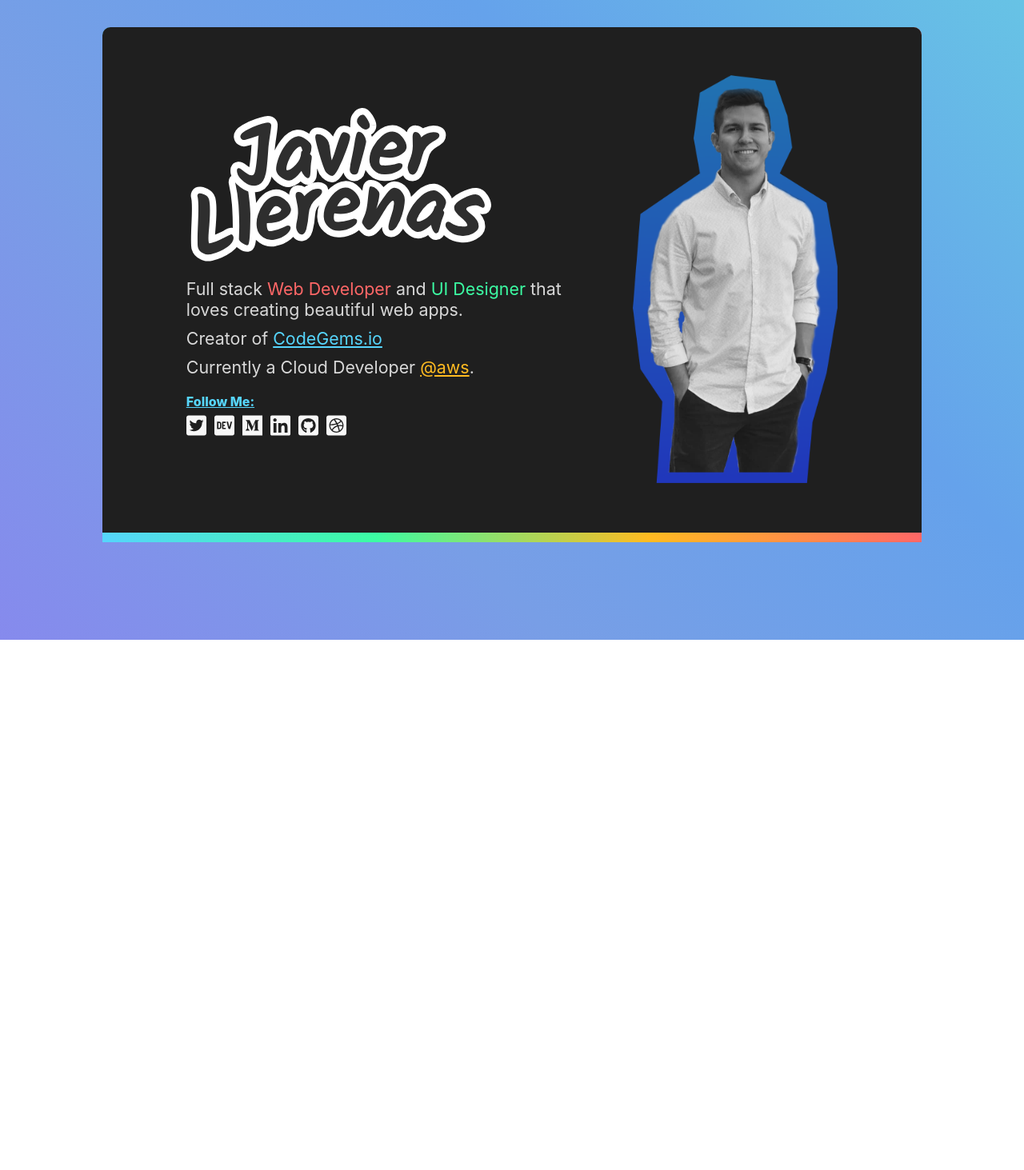
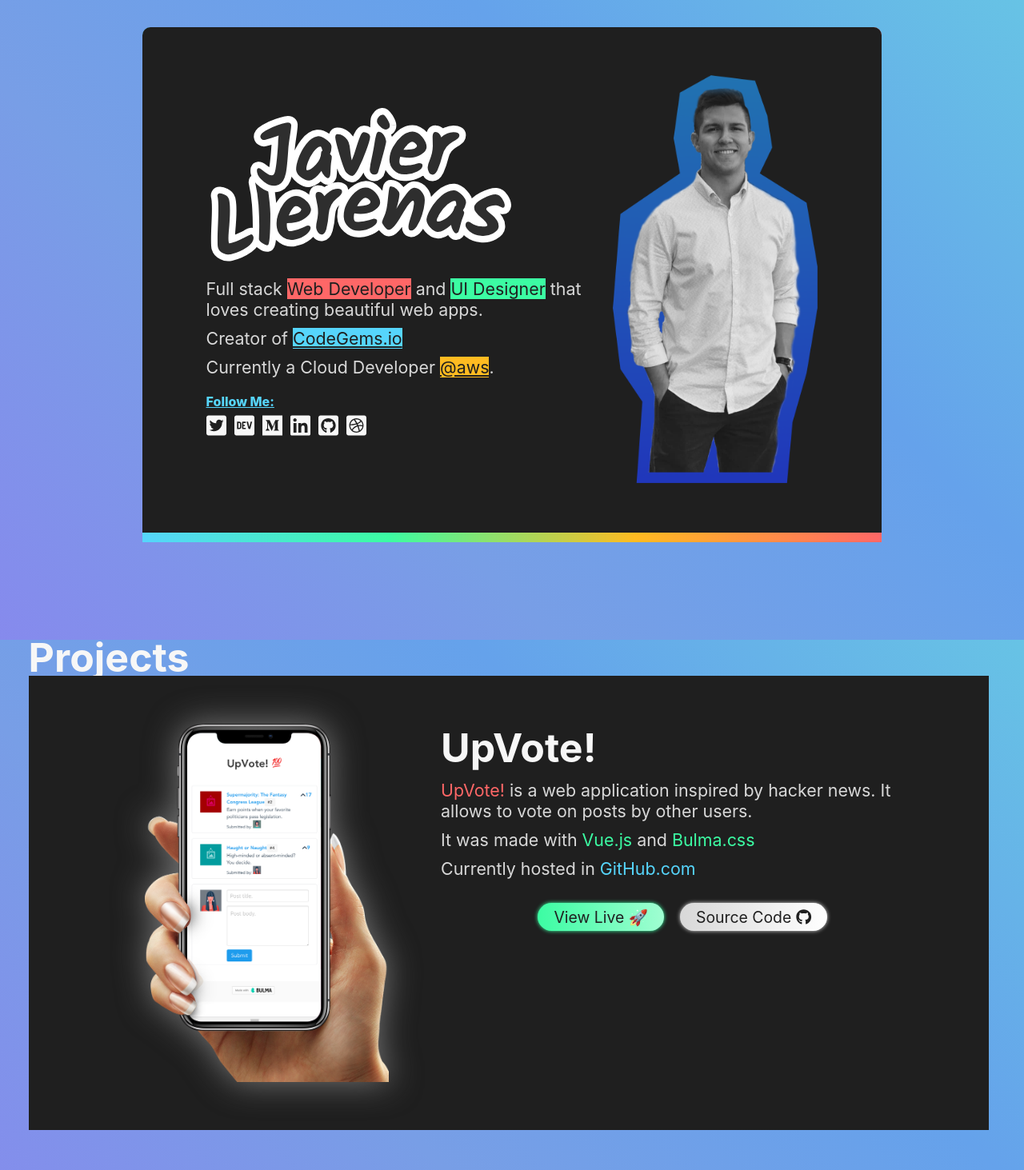
Before and after one commit to javillerenas/portfolio, a Vue app: page / in a window 1280 px wide. Shown: the whole page at 80% size. Before the commit the page ends 800 px from the top, so only its background shows below. Built offline with nearby package versions, Linux system fonts and the light colour scheme.

Commit message:
feat(projects): create ProjectCard

```diff
--- a/src/App.vue
+++ b/src/App.vue
@@ -2,6 +2,12 @@
   <div id="app">
     <div class="hero">
       <HeroCard />
+    </div>
+    <div class="projects">
+      <h1 class="projects__title title">Projects</h1>
+      <div class="projects__list">
+        <ProjectCard />
+      </div>
     </div>
   </div>
 </template>
@@ -37,8 +43,10 @@
 #app {
   -webkit-font-smoothing: antialiased;
   -moz-osx-font-smoothing: grayscale;
+  padding-bottom: 5rem;
 
   .hero {
+    padding: 0 calc(1rem + 2vw);
     height: 100vh;
     display: flex;
     justify-content: center;
@@ -54,5 +62,12 @@
     }
   }
 
+  .projects {
+    padding: 0 calc(1rem + 2vw);
+    display: flex;
+    flex-direction: column;
+
+  }
+
 }
 </style>
--- a/src/assets/styles/main.less
+++ b/src/assets/styles/main.less
@@ -55,31 +55,50 @@
 .orange {
   color: @orange;
 }
+.black {
+  color: @black;
+}
+.bg-red {
+  background-color: @red;
+}
+.bg-blue {
+  background-color: @blue;
+}
+.bg-green {
+  background-color: @green;
+}
+.bg-orange {
+  background-color: @orange;
+}
 
 // buttons
 .btn {
   font-size: 2rem;
-  letter-spacing: 0.2rem;
   border: none;
-  border-radius: 4px;
+  border-radius: 5px;
+
+  &:hover {
+    cursor: pointer;
+  }
+
 }
 .btn--blue {
   color: white;
   background-color: @blue;
   background-image: linear-gradient(to right, @blue, lighten(@blue, 20%));
-  box-shadow: 0px 0px 30px @blue;
+  box-shadow: 0px 0px 5px @blue;
 }
 .btn--grey {
   color: white;
   background-color: @dark-grey;
   background-image: linear-gradient(to right, @dark-grey, lighten(@dark-grey, 20%));
-  box-shadow: 0px 0px 30px @dark-grey;
+  box-shadow: 0px 0px 5px @dark-grey;
 }
 .btn--green {
   color: white;
   background-color: @green;
   background-image: linear-gradient(to right, @green, lighten(@green, 20%));
-  box-shadow: 0px 0px 30px @green;
+  box-shadow: 0px 0px 5px @green;
 }
 
 
--- a/src/assets/styles/normalize.less
+++ b/src/assets/styles/normalize.less
@@ -1,3 +1,3 @@
-img, figure, video, div {
+img, figure, video, div, h1, h2, h3, h4, h5, h6, p {
   margin: 0;
 }
--- a/src/components/HeroCard.vue
+++ b/src/components/HeroCard.vue
@@ -3,9 +3,9 @@
     <div class="hero-card__content">
       <img src="@/assets/imgs/name.svg" alt="Name">
       <div class="hero-card__text">
-        <p>Full stack <span class="red">Web Developer</span> and <span class="green">UI Designer</span> that <br>loves creating beautiful web apps.</p>
-        <p>Creator of <a class="blue" href="#">CodeGems.io</a></p>
-        <p>Currently a Cloud Developer <a class="orange" href="https://aws.amazon.com">@aws</a>.</p>
+        <p>Full stack <span class="bg-red black">Web Developer</span> and <span class="bg-green black">UI Designer</span> that <br>loves creating beautiful web apps.</p>
+        <p>Creator of <a class="bg-blue black" href="#">CodeGems.io</a></p>
+        <p>Currently a Cloud Developer <a class="bg-orange black" href="https://aws.amazon.com">@aws</a>.</p>
       </div>
       <p class="follow-me blue">Follow Me:</p>
       <div class="hero-card__social">
@@ -50,12 +50,11 @@
 @import '../assets/styles/styles.less';
 
 .hero-card {
-  font-family: -apple-system, system-ui, BlinkMacSystemFont;
   background-color: @black;
   display: flex;
   justify-content: space-around;
   padding: 6rem 8rem;
-  width: 80vw;
+  // width: 80vw;
   max-width: 1200px;
   display: flex;
   border-top-right-radius: @card-border;
--- a/src/components/ProjectCard.vue
+++ b/src/components/ProjectCard.vue
@@ -1,5 +1,24 @@
 <template>
-  <div >
+  <div class="project-card">
+    <div class="image">
+      <img src="@/assets/imgs/projects/upvote.png" alt="UpVote! a hacker-news insipred app">
+    </div>
+    <div class="project-card__content">
+        <h2 class="title2">UpVote!</h2>
+        <p><span class="red">UpVote!</span> is a web application inspired by hacker news. It allows to vote on posts by other users.</p>
+        <p>It was made with <span class="green">Vue.js</span> and <span class="green">Bulma.css</span></p>
+        <p>Currently hosted in <span class="blue">GitHub.com</span></p>
+        <div class="social-buttons">
+          <a href="#">
+            <button class="btn btn--green">View Live 🚀</button>
+          </a>
+          <a href="#">
+            <button class="btn btn--grey">
+              Source Code <font-awesome-icon :icon="['fab', 'github']" />
+            </button>
+          </a>
+        </div>
+    </div>
   </div>
 </template>
 
@@ -14,4 +33,72 @@
 </script>
 
 <style lang="less">
+@import '../assets/styles/styles.less';
+
+.project-card {
+  background-color: @black;
+  display: flex;
+  justify-content: space-around;
+  padding: 6rem 8rem;
+  // width: 80vw;
+  max-width: 1200px;
+  display: flex;
+
+  @media @sm {
+    padding: 5rem 2rem;
+  }
+  @media @xs {
+    padding: 2rem;
+    flex-direction: column;
+    align-items: center;
+  }
+
+  /* image */
+  div.image {
+    display: flex;
+    align-items: center;
+    justify-content: center;
+
+    img {
+      width: 70%;
+      height: auto;
+      -webkit-filter: drop-shadow(5px 5px 5px #777);
+      filter: drop-shadow(0px 0px 20px #777);
+
+      @media @sm {
+        width: 50%;
+      }
+    }
+  }
+
+  /* text */
+  &__content {
+    .title2 {
+      color: @white;
+      font-size: 5rem;
+    }
+
+    p {
+      font-size: calc(1.5rem + 0.5vw);
+      margin: 1rem 0;
+    }
+
+    .social-buttons {
+      padding-top: 1rem;
+      display: flex;
+      justify-content: center;
+
+      button {
+        font-size: calc(1.3rem + 0.5vw);
+        margin: 1rem;
+        border-radius: 20px;
+        border: 0;
+        color: @black;
+        height: 80%;
+        padding: 0 2rem;
+      }
+    }
+  }
+
+}
 </style>
--- a/src/main.ts
+++ b/src/main.ts
@@ -5,8 +5,8 @@
 import { library } from '@fortawesome/fontawesome-svg-core';
 import { FontAwesomeIcon } from '@fortawesome/vue-fontawesome';
 import { faCoffee } from '@fortawesome/free-solid-svg-icons';
-import { faDev, faTwitterSquare, faLinkedin, faGithubSquare, faDribbbleSquare, faMedium } from '@fortawesome/free-brands-svg-icons';
-library.add(faCoffee, faDev, faTwitterSquare, faLinkedin, faGithubSquare, faDribbbleSquare, faMedium);
+import { faDev, faTwitterSquare, faLinkedin, faGithubSquare, faGithub, faDribbbleSquare, faMedium } from '@fortawesome/free-brands-svg-icons';
+library.add(faCoffee, faDev, faTwitterSquare, faLinkedin, faGithubSquare, faGithub, faDribbbleSquare, faMedium);
 Vue.component('font-awesome-icon', FontAwesomeIcon);
 
 Vue.config.productionTip = false;
```
